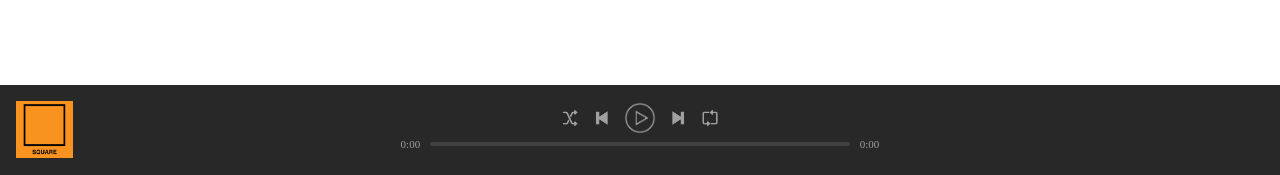
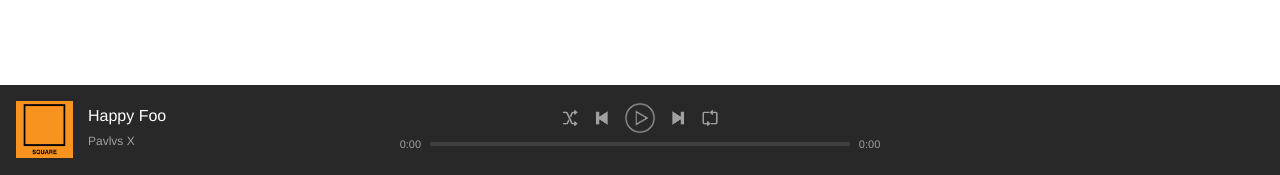
Before and after one commit to pavlvs/spoticlone, a PHP site: page / in a window 1280 px wide. Shown: the part 625-800 px from the top of the page. Run offline with PHP 8.4, Linux system fonts and the light colour scheme; the visitor is signed in with stand-in values (Sample User, id 1).

Commit message:
added and styled trackInfo div

```diff
--- a/assets/css/style.css
+++ b/assets/css/style.css
@@ -3,6 +3,11 @@ body {
     margin: 0;
     padding: 0;
     height: 100%;
+}
+
+* {
+    font-family: "Helvetica Neue", Helvetica, Arial, sans-serif;
+    color: #fff;
 }
 
 #nowPlayingBarContainer {
@@ -108,3 +113,18 @@ body {
     float: left;
     background-size: cover;
 }
+
+.trackInfo {
+    display: table;
+}
+
+#nowPlayingLeft .trackInfo .trackName {
+    margin: 6px 0;
+    display: inline-block;
+    width: 100%;
+}
+
+#nowPlayingLeft .trackInfo .artistName {
+    font-size: 12px;
+    color: #a0a0a0;
+}
--- a/index.php
+++ b/index.php
@@ -21,9 +21,19 @@ if (isset($_SESSION['userLoggedIn'])) {
 	<div id="nowPlayingBarContainer">
 		<div id="nowPlayingBar">
 			<div id="nowPlayingLeft">
-				<div class="content"><span class="albumLink">
-					<img src="assets/images/square.jpg" alt="square" class="albumArtwork">
-				</span></div>
+				<div class="content">
+					<span class="albumLink">
+						<img src="assets/images/square.jpg" alt="square" class="albumArtwork">
+					</span>
+					<div class="trackInfo">
+						<span class="trackName">
+							Happy Foo
+						</span>
+						<span class="artistName">
+							Pavlvs X
+						</span>
+					</div>
+				</div>
 			</div>
 			<div id="nowPlayingCenter">
 				<div class="content playerControls">
```
